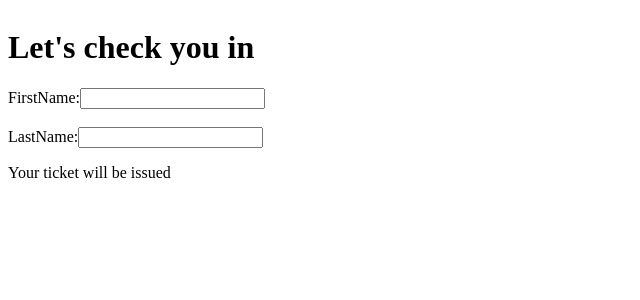
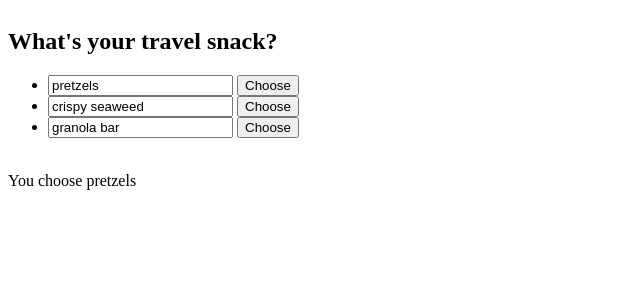
Before and after one commit to shahrokh0796/react, a React (Vite) app: page / in a window 1280 px wide. Shown: the top 300 px of the page, without its empty margins (0-640 px from the left). Built offline with nearby package versions, Linux system fonts and the light colour scheme.

Commit message:
avoid dublication in state

```diff
--- a/src/App.jsx
+++ b/src/App.jsx
@@ -1,22 +1,14 @@
 import "./App.css";
 // import { useImmer } from 'use-immer';
 import { useEffect, useState } from "react";
-import Form from "./Form.jsx";
-
-let statuses = [
-  'empty',
-  'typing',
-  'submitting',
-  'success',
-  'error',
-];
+import Menu from "./Menu.jsx";
 
 
 export default function App() {
 
   return (
   <>
-    <Form />
+    <Menu />
   </>
   );
 }
--- a/src/Form.jsx
+++ /dev/null
@@ -1,96 +0,0 @@
-import { useState } from "react";
-
-// Avoide redundant state
-// If you can calculate some information from the component’s
-// props or its existing state variables during rendering,
-// you should not put that information into that component’s state.
-// For example, take this form. It works, but can you find
-// any redundant state in it?
-
-// export default function Form () {
-//     const [firstName, setFirstName] = useState("");
-//     const [lastName, setLastName] = useState("");
-//     const [fullName, setFullName] = useState("");
-
-//     function handleFirstNameChange(e) {
-//         setFirstName(e.target.value);
-//         setFullName(e.target.value+" "+ lastName);
-//     }
-
-//     function handleLastNameChange(e) {
-//         setLastName(e.target.value);
-//         setFullName( firstName +" "+ e.target.value);
-//     }
-
-//     return (<>
-//     <h1>Let&apos;s check you in</h1>
-//     <form>
-//         <label>
-//             FirstName:
-//             <input value={firstName}
-//             onChange={handleFirstNameChange} />
-//         </label>
-//         <br /><br />
-//         <label>
-//             LastName:
-//             <input value={lastName}
-//             onChange={handleLastNameChange} />
-//         </label>
-//         <br />
-
-//         <p>Your ticket will be issued <strong> {fullName} </strong> </p>
-//     </form>
-//     </>);
-// }
-
-
-// This form has three state variables: firstName, lastName,
-// and fullName. However, fullName is redundant. You can
-// always calculate fullName from firstName and lastName
-// during render, so remove it from state.
-
-// This is how you can do it:
-
-
-export default function Form () {
-    const [firstName, setFirstName] = useState("");
-    const [lastName, setLastName] = useState("");
-
-    const fullName = firstName + ' ' + lastName;
-    function handleFirstNameChange(e) {
-        setFirstName(e.target.value);
-    }
-
-    function handleLastNameChange(e) {
-        setLastName(e.target.value);
-    }
-
-    return (<>
-    <h1>Let&apos;s check you in</h1>
-    <form>
-        <label>
-            FirstName:
-            <input value={firstName}
-            onChange={handleFirstNameChange} />
-        </label>
-        <br /><br />
-        <label>
-            LastName:
-            <input value={lastName}
-            onChange={handleLastNameChange} />
-        </label>
-        <br />
-
-        <p>Your ticket will be issued <strong> {fullName}  </strong> </p>
-    </form>
-    </>);
-}
-
-// Here, fullName is not a state variable. Instead, it’s calculated during render:
-
-// const fullName = firstName + ' ' + lastName;
-
-// As a result, the change handlers don’t need to do anything
-// special to update it. When you call setFirstName or setLastName,
-// you trigger a re-render, and then the next fullName
-// will be calculated from the fresh data.
--- /dev/null
+++ b/src/Menu.jsx
@@ -0,0 +1,139 @@
+import { useState } from "react";
+
+// Avoid duplication in state
+// This menu list component lets you choose a single travel snack out of several:
+
+const initialItems = [
+    { title: 'pretzels', id: 0 },
+    { title: 'crispy seaweed', id: 1 },
+    { title: 'granola bar', id: 2 },
+];
+
+// export default function Menu() {
+//     const [items, setItems] = useState(initialItems);
+//     const [selectedItem, setSelectedITem] = useState(items[0]);
+
+//     return (<>
+
+//     <h2>What&apos;s your travel snack?</h2>
+
+//     <ul>
+//         {items.map(item => (
+//             <li key={item.id}>
+//                 {item.title}
+//                 <button onClick={() => {
+//                     setSelectedITem(item);
+//                 }}>Choose</button> {"  "}
+//                 <br />
+//             </li>
+//         ))}
+//     </ul>
+//     <p> You picked {selectedItem.title} </p>
+//     </>);
+// }
+
+
+// Currently, it stores the selected item as an object in
+// the selectedItem state variable. However, this is not
+// great: the contents of the selectedItem is the same
+// object as one of the items inside the items list. This
+// means that the information about the item itself is duplicated
+// in two places.
+
+// Why is this a problem? Let’s make each item editable:
+
+
+
+// export default function Menu() {
+//     const [items, setItems] = useState(initialItems);
+//     const [selectedItem, setSelectedItem ]= useState(items[0]);
+
+//     function handleOnChange(id, e) {
+//         setItems(items.map((item) => {
+//             if (item.id === id) {
+//                 return {
+//                     ...item,
+//                     title: e.target.value,
+//                 };
+//             } else {
+//                 return item;
+//             }
+//         }))
+//     }
+
+//     return (<>
+//     <h2>What&apos your favourite snace</h2>
+//     <ul>
+//         {items.map((item) => (
+//            <>
+//            <li key={item.id}>
+//                 <input type=""
+//                 value={item.title}
+//                 onChange={(e)=> {handleOnChange(item.id, e)}}
+//                 />
+//                 {'  '}
+//                 <button onClick={() => {
+//                     setSelectedItem(item);
+//                 }}>Choose</button>
+
+//             </li>
+//             <br />
+//             </>
+//         ))}
+//         <p>You selected {selectedItem.title} </p>
+//     </ul>
+//     </>);
+// }
+
+
+// Notice how if you first click “Choose” on an item and then
+// edit it, the input updates but the label at the bottom
+// does not reflect the edits. This is because you have
+// duplicated state, and you forgot to update selectedItem.
+
+
+// Although you could update selectedItem too, an easier
+// fix is to remove duplication. In this example, instead
+// of a selectedItem object (which creates a duplication with
+// objects inside items), you hold the selectedId in state, and then
+// get the selectedItem by searching the items array for an
+// item with that ID:
+
+
+export default function Menu () {
+    const [items, setITems] = useState(initialItems);
+    const [selectedId, setSelectedId] = useState(0);
+
+    const selectedItem = items.find(item => item.id === selectedId);
+
+    function handleItemChange(id, e) {
+        setITems(items.map(item => {
+            if (item.id === id) {
+                return {
+                    ...item,
+                    title: e.target.value,
+                }
+            } else {
+                return item;
+            }
+        }))
+    }
+
+    return (<>
+        <h2>What&apos;s your travel snack?</h2>
+        <ul>
+            <>
+            {items.map((item) => (
+                <li key={item.id}>
+                    <input value={item.title}
+                    onChange={(e) => {handleItemChange(item.id, e);}} />
+                    {" "}
+                <button onClick={() =>{setSelectedId(item.id)}}>Choose</button>
+                </li>
+            ))}
+            <br />
+            </>
+        </ul>
+        <p>You choose {selectedItem.title}</p>
+    </>);
+}
```
